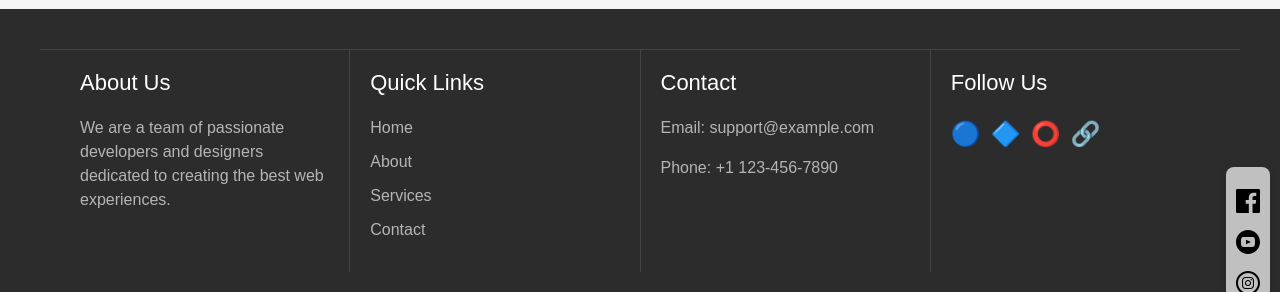
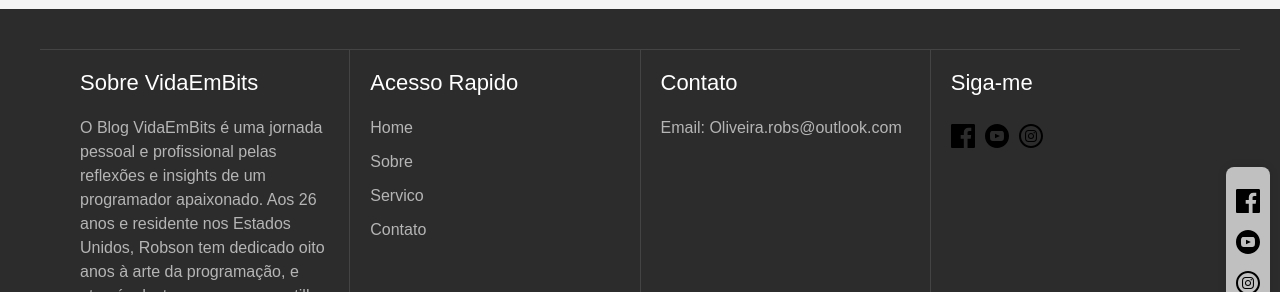
Before and after one commit to OliveiraRobson/BlogDev, a React (Create React App) app in the folder BlogDev/react-blog/: page / in a window 1280 px wide. Shown: the part 159-451 px from the top of the page. Built offline with nearby package versions, Linux system fonts and the light colour scheme; no server answers.

Commit message:
Footer in portugues

```diff
--- a/BlogDev/react-blog/src/components/Footer/Footer.js
+++ b/BlogDev/react-blog/src/components/Footer/Footer.js
@@ -1,38 +1,40 @@
 import React from 'react';
 import './Footer.css';
-
+import { ReactComponent as FacebookIcon } from '../../assets/icons/facebook-icon.svg';
+import { ReactComponent as InstagramIcon } from '../../assets/icons/instagram-icon.svg';
+import { ReactComponent as YoutubeIcon }  from '../../assets/icons/youtube-icon.svg';
 const Footer = () => {
     return (
         <footer className="footer-container" aria-label="Main footer">
             <div className="footer-content">
 
                 <div className="footer-section">
-                    <h2 className="footer-title">About Us</h2>
-                    <p>We are a team of passionate developers and designers dedicated to creating the best web experiences.</p>
+                    <h2 className="footer-title">Sobre VidaEmBits</h2>
+                    <p>O Blog VidaEmBits é uma jornada pessoal e profissional pelas reflexões e insights de um programador apaixonado. Aos 26 anos e residente nos Estados Unidos, Robson tem dedicado oito anos à arte da programação, e através deste espaço, compartilha não só sua compreensão técnica, mas também suas meditações sobre o entrelaçado mundo financeiro e a força dos hábitos em nosso dia a dia. A cada post, você encontrará uma fusão de experiências pessoais, histórias inspiradoras e conhecimento técnico. Inspirado por sua própria jornada e pela constante evolução do universo da tecnologia, VidaEmBits tem como objetivo não apenas educar, mas também inspirar e conectar-se com outros entusiastas e curiosos.</p>
                 </div>
 
                 <nav className="footer-section" aria-label="Quick links">
-                    <h2 className="footer-title">Quick Links</h2>
+                    <h2 className="footer-title">Acesso Rapido</h2>
                     <div className="footer-links">
                         <a href="/">Home</a>
-                        <a href="/about">About</a>
-                        <a href="/services">Services</a>
-                        <a href="/contact">Contact</a>
+                        <a href="/about">Sobre</a>
+                        <a href="/services">Servico</a>
+                        <a href="/contact">Contato</a>
                     </div>
                 </nav>
 
                 <div className="footer-section">
-                    <h2 className="footer-title">Contact</h2>
-                    <p>Email: support@example.com</p>
-                    <p>Phone: +1 123-456-7890</p>
+                    <h2 className="footer-title">Contato</h2>
+                    <p>Email: Oliveira.robs@outlook.com</p>
+
                 </div>
                 <div className="footer-section">
-                <h2 className="footer-title">Follow Us</h2>
+                <h2 className="footer-title">Siga-me</h2>
                 <div className="social-links">
-                    <a href="https://www.facebook.com/BarbaSentinel" className="social-link" aria-label="Facebook" target="_blank" rel="noopener noreferrer">🔵</a>
-                    <a href="https://www.youtube.com/channel/UCpyIwfnpkfa05QclafBG_Bw" className="social-link" aria-label="Twitter" target="_blank" rel="noopener noreferrer">🔷</a>
-                    <a href="https://www.instagram.com/oliveira.rbs/" className="social-link" aria-label="Instagram" target="_blank" rel="noopener noreferrer">⭕</a>
-                    <a href="https://linkedin.com/in/YourProfile" className="social-link" aria-label="LinkedIn" target="_blank" rel="noopener noreferrer">🔗</a>
+                    <a href="https://www.facebook.com/BarbaSentinel" className="social-link" aria-label="Facebook" target="_blank" rel="noopener noreferrer"><FacebookIcon/></a>
+                    <a href="https://www.youtube.com/channel/UCpyIwfnpkfa05QclafBG_Bw" className="social-link" aria-label="Twitter" target="_blank" rel="noopener noreferrer"><YoutubeIcon/></a>
+                    <a href="https://www.instagram.com/oliveira.rbs/" className="social-link" aria-label="Instagram" target="_blank" rel="noopener noreferrer"><InstagramIcon/></a>
+                    {/* <a href="https://linkedin.com/in/YourProfile" className="social-link" aria-label="LinkedIn" target="_blank" rel="noopener noreferrer">🔗</a> */}
                 </div>
             </div>
             </div>
```
Also changed, not shown: 6 other files (tests, documents, lock files or other folders).
